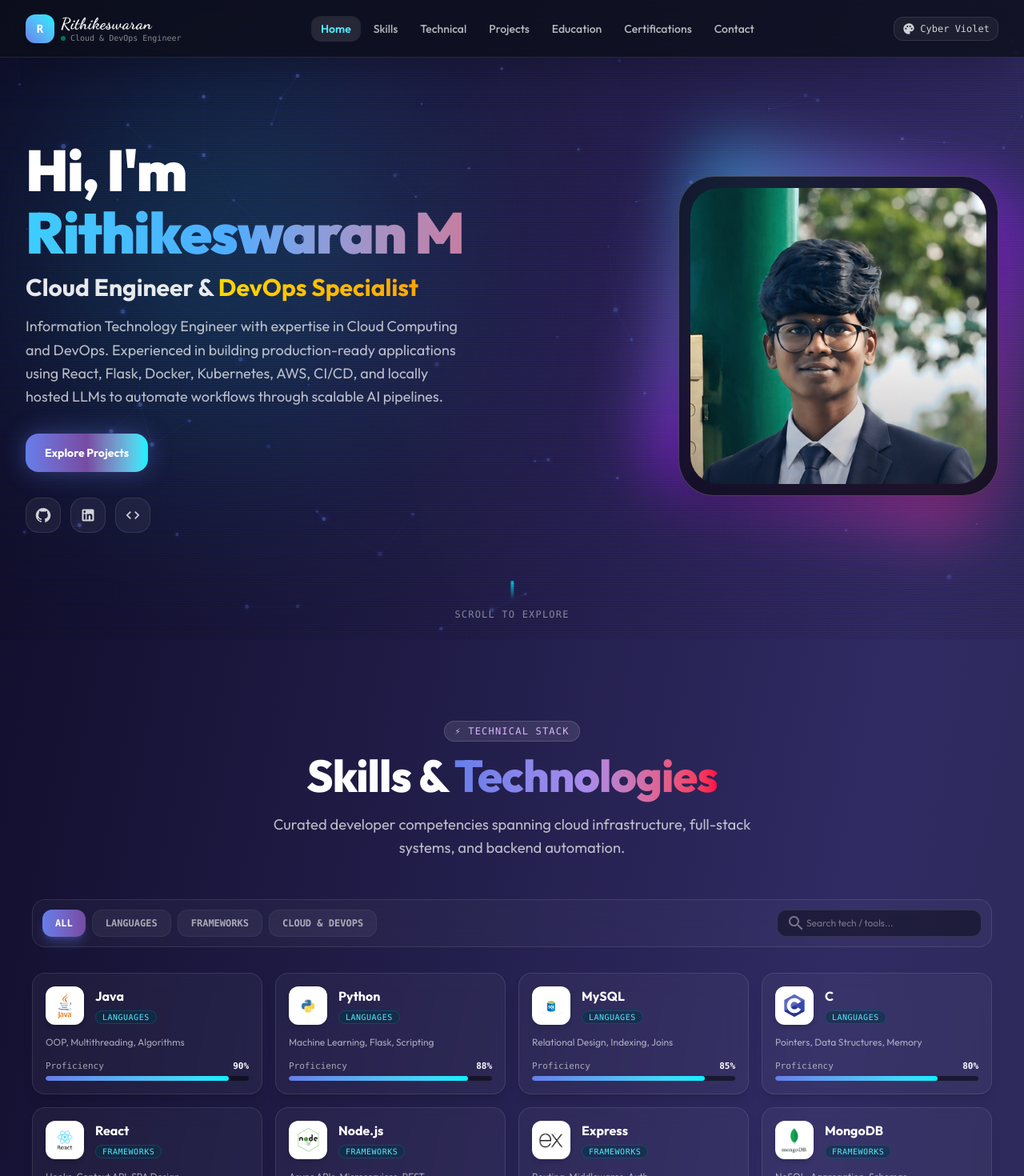
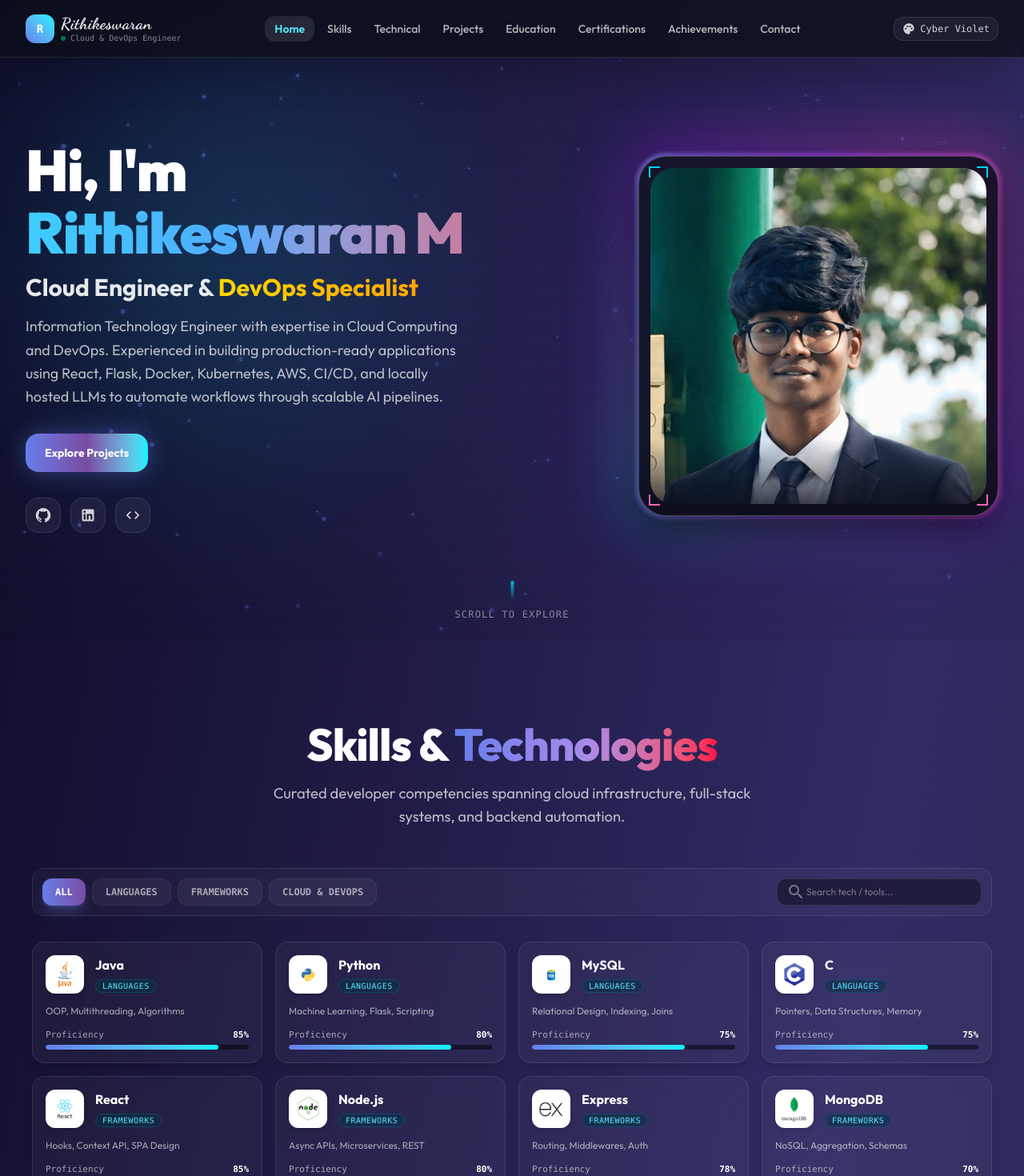
Before and after one commit to rithik0711/Portfolio, a React (Vite) app: page / in a window 1280 px wide. Shown: the top 1470 px of the page at 80% size. Built offline with nearby package versions, Linux system fonts and the light colour scheme.

Commit message:
Updated Portfolio Dashboard

```diff
--- /dev/null
+++ b/src/Achievements.jsx
@@ -0,0 +1,98 @@
+import React from 'react';
+import EmojiEventsIcon from '@mui/icons-material/EmojiEvents';
+import CodeIcon from '@mui/icons-material/Code';
+
+export const Achievements = () => {
+    const achievements = [
+        {
+            id: 1,
+            title: "TN Skills - Web Technologies",
+            subtitle: "Round 1 Qualified",
+            description: "Successfully qualified in Round 1 of the state-level Tamil Nadu Skills (TN Skills) competition under Web Technologies, showcasing strong frontend development and timed problem-solving capabilities.",
+            category: "STATE COMPETITION",
+            tech: ["HTML", "CSS", "JavaScript", "Responsive Design", "Web Standards"],
+            icon: <EmojiEventsIcon />,
+            color: "#ffd700"
+        },
+        {
+            id: 2,
+            title: "LeetCode Problem Solver",
+            subtitle: "330+ Problems Solved",
+            description: "Solved 330+ algorithmic coding problems on LeetCode with a strong emphasis on Data Structures, Algorithms, and code optimization.",
+            category: "PROBLEM SOLVING",
+            tech: ["Data Structures", "Algorithms"],
+            icon: <CodeIcon />,
+            color: "#ffa116"
+        }
+    ];
+
+    return (
+        <section className='py-[70px] pt-[100px] px-[15px] md:px-[20px] relative overflow-hidden' id='achievements'>
+            <div className='max-w-[1200px] mx-auto relative z-[1]'>
+
+                <header className='text-center mb-[50px]'>
+                    <h2 className='text-[2.2rem] md:text-[3rem] lg:text-[3.5rem] font-[800] mb-[15px] tracking-[-1px] leading-[1.1] text-white'>
+                        Key <span className='text-transparent bg-clip-text bg-gradient-to-r from-[#ffd700] via-[#ff9900] to-[#ff0844]'>Achievements</span>
+                    </h2>
+                    <p className='text-[1rem] md:text-[1.15rem] text-white/70 max-w-[650px] mx-auto leading-[1.6]'>
+                        Competitive programming accomplishments and state-level skill recognitions.
+                    </p>
+                </header>
+
+                <div className='grid grid-cols-1 md:grid-cols-2 gap-[20px] md:gap-[25px]'>
+                    {achievements.map((item) => (
+                        <div
+                            key={item.id}
+                            className='bg-white/[0.03] rounded-[20px] p-[22px] md:p-[26px] border border-white/10 backdrop-blur-xl hover:border-white/20 hover:bg-white/[0.06] transition-all duration-300 flex flex-col justify-between group shadow-lg'
+                        >
+                            <div>
+                                <div className='flex items-center justify-between gap-2 mb-3'>
+                                    <div
+                                        className='w-10 h-10 rounded-xl flex items-center justify-center text-white shadow-md'
+                                        style={{ backgroundColor: item.color }}
+                                    >
+                                        {item.icon}
+                                    </div>
+                                    <span
+                                        className='text-[10px] font-mono font-bold tracking-wider uppercase px-2.5 py-1 rounded-full border'
+                                        style={{
+                                            color: item.color,
+                                            backgroundColor: `${item.color}15`,
+                                            borderColor: `${item.color}30`
+                                        }}
+                                    >
+                                        {item.category}
+                                    </span>
+                                </div>
+
+                                <h3 className='text-[1.2rem] md:text-[1.35rem] font-[700] text-white mb-1 tracking-tight'>
+                                    {item.title}
+                                </h3>
+                                <p className='text-xs font-mono text-amber-300/90 mb-3'>
+                                    {item.subtitle}
+                                </p>
+                                <p className='text-[0.88rem] text-white/65 leading-[1.55] mb-4'>
+                                    {item.description}
+                                </p>
+                            </div>
+
+                            <div className='flex flex-wrap gap-[6px] pt-2'>
+                                {item.tech.map((t, idx) => (
+                                    <span
+                                        key={idx}
+                                        className='bg-black/40 text-white/75 border border-white/10 px-[10px] py-[3px] rounded-md text-[0.72rem] font-mono'
+                                    >
+                                        {t}
+                                    </span>
+                                ))}
+                            </div>
+                        </div>
+                    ))}
+                </div>
+
+            </div>
+        </section>
+    );
+};
+
+export default Achievements;
--- a/src/App.jsx
+++ b/src/App.jsx
@@ -10,6 +10,7 @@ import Technical from './Technical';
 import Projects from './Projects';
 import Education from './Education';
 import Certification from './Certification';
+import Achievements from './Achievements';
 import Contact from './Contact';
 
 import LinkedInIcon from '@mui/icons-material/LinkedIn';
@@ -65,7 +66,7 @@ function MainPortfolioContent() {
 
   // Intersection observer for active navigation section
   useEffect(() => {
-    const sections = ['home', 'skill', 'technical', 'projects', 'education', 'certification', 'contact'];
+    const sections = ['home', 'skill', 'technical', 'projects', 'education', 'certification', 'achievements', 'contact'];
     const observer = new IntersectionObserver(
       (entries) => {
         entries.forEach((entry) => {
@@ -139,6 +140,7 @@ function MainPortfolioContent() {
             { id: 'projects', label: 'Projects' },
             { id: 'education', label: 'Education' },
             { id: 'certification', label: 'Certifications' },
+            { id: 'achievements', label: 'Achievements' },
             { id: 'contact', label: 'Contact' }
           ].map((item) => (
             <a
@@ -218,6 +220,7 @@ function MainPortfolioContent() {
             { id: 'projects', label: 'Featured Projects' },
             { id: 'education', label: 'Academic Journey' },
             { id: 'certification', label: 'Certifications' },
+            { id: 'achievements', label: 'Achievements' },
             { id: 'contact', label: 'Contact Me' }
           ].map((item) => (
             <a
@@ -307,21 +310,34 @@ function MainPortfolioContent() {
             </div>
           </div>
 
-          {/* Right Column: Hero Visual Photo */}
-          <div className="relative w-[260px] xs:w-[280px] sm:w-[320px] md:w-[360px] lg:w-[400px] aspect-[4/5] sm:aspect-square mx-auto group shrink-0">
+          {/* Right Column: Hero Visual Photo (Cybernetic HUD Framing) */}
+          <div className="relative w-[290px] xs:w-[320px] sm:w-[360px] md:w-[410px] lg:w-[450px] aspect-[4/5] sm:aspect-square mx-auto group shrink-0 select-none">
 
-            {/* Pulsing Holographic Aura */}
-            <div className="absolute inset-[-10px] sm:inset-[-15px] bg-gradient-to-tr from-cyan-400 via-purple-600 to-pink-500 rounded-[2.5rem] sm:rounded-[3rem] blur-2xl opacity-60 group-hover:opacity-100 transition-opacity duration-700 animate-spin [animation-duration:25s]"></div>
+            {/* Glowing Ambient Halo */}
+            <div className="absolute inset-[-14px] bg-gradient-to-tr from-cyan-400 via-purple-600 to-pink-500 rounded-[2.8rem] blur-2xl opacity-40 group-hover:opacity-75 transition-opacity duration-700 pointer-events-none"></div>
 
-            {/* Image Box */}
-            <div className="relative w-full h-full bg-[#0c0e1a]/80 backdrop-blur-md rounded-[2.2rem] sm:rounded-[2.8rem] border border-white/20 p-2.5 sm:p-3.5 shadow-2xl overflow-hidden flex items-center justify-center transform transition-transform duration-500 group-hover:scale-[1.02]">
+            {/* Rotating Tech Outline Ring */}
+            <div className="absolute -inset-1 rounded-[2.4rem] bg-gradient-to-r from-cyan-500 via-purple-500 to-pink-500 opacity-60 group-hover:opacity-100 blur-[2px] transition duration-500 animate-gradient-x"></div>
+
+            {/* Image Main Container */}
+            <div className="relative w-full h-full bg-[#0c0e1a]/90 backdrop-blur-xl rounded-[2.2rem] border border-white/20 p-3.5 shadow-[0_20px_50px_rgba(0,0,0,0.6)] overflow-hidden flex items-center justify-center transition-all duration-500 group-hover:scale-[1.01] group-hover:border-cyan-400/50">
+
+              {/* Futuristic Corner Tech Accents */}
+              <div className="absolute top-3 left-3 w-3.5 h-3.5 border-t-2 border-l-2 border-cyan-400 z-20 pointer-events-none"></div>
+              <div className="absolute top-3 right-3 w-3.5 h-3.5 border-t-2 border-r-2 border-cyan-400 z-20 pointer-events-none"></div>
+              <div className="absolute bottom-3 left-3 w-3.5 h-3.5 border-b-2 border-l-2 border-pink-400 z-20 pointer-events-none"></div>
+              <div className="absolute bottom-3 right-3 w-3.5 h-3.5 border-b-2 border-r-2 border-pink-400 z-20 pointer-events-none"></div>
+
+              {/* User Photo */}
               <img
                 src="./images/my-photo.png"
                 onError={(e) => { e.currentTarget.src = "./images/my-pic.jpg"; }}
                 alt="Rithikeswaran M"
-                className="w-full h-full object-cover object-top rounded-[1.8rem] sm:rounded-[2.2rem] shadow-inner"
+                className="w-full h-full object-cover object-top rounded-[1.8rem] shadow-inner transition-transform duration-700 group-hover:scale-105"
               />
-              <div className="absolute inset-0 bg-gradient-to-t from-[#0c0e1a]/80 via-transparent to-transparent opacity-40 pointer-events-none"></div>
+
+              {/* Bottom Subtle Gradient Fade */}
+              <div className="absolute inset-x-0 bottom-0 h-24 bg-gradient-to-t from-[#0c0e1a]/90 to-transparent pointer-events-none z-10"></div>
             </div>
 
           </div>
@@ -342,6 +358,7 @@ function MainPortfolioContent() {
       <Projects />
       <Education />
       <Certification />
+      <Achievements />
       <Contact />
 
       {/* Footer */}
--- a/src/Education.jsx
+++ b/src/Education.jsx
@@ -49,9 +49,6 @@ export const Education = () => {
       <div className="max-w-[1200px] mx-auto relative z-10">
 
         <div className="text-center mb-[60px]">
-          <div className='inline-flex items-center gap-2 px-3 py-1 rounded-full bg-white/10 border border-white/15 text-xs uppercase font-mono tracking-widest text-amber-300 mb-3'>
-            🎓 Academic Milestone
-          </div>
           <h2 className="text-[2.2rem] md:text-[3rem] lg:text-[3.5rem] font-[800] mb-[15px] tracking-[-1px] leading-[1.1] text-white">
             Academic <span className="bg-gradient-to-tr from-[#FFD700] to-[#FFA500] bg-clip-text text-transparent">Journey</span>
           </h2>
--- a/src/Projects.jsx
+++ b/src/Projects.jsx
@@ -41,9 +41,7 @@ export const Projects = () => {
       <div className='max-w-[1200px] mx-auto relative z-[1]'>
 
         <header className='text-center mb-[60px]'>
-          <div className='inline-flex items-center gap-2 px-3 py-1 rounded-full bg-white/10 border border-white/15 text-xs uppercase font-mono tracking-widest text-cyan-300 mb-3'>
-            ⚡ Featured Applications
-          </div>
+
           <h2 className='text-[2.2rem] md:text-[3rem] lg:text-[3.5rem] font-[800] mb-[15px] tracking-[-1px] leading-[1.1] text-white'>
             Featured <span className='text-transparent bg-clip-text bg-gradient-to-r from-[#00f2fe] via-[#4facfe] to-[#764ba2]'>Projects</span>
           </h2>
--- a/src/Skills.jsx
+++ b/src/Skills.jsx
@@ -10,24 +10,24 @@ export const Skills = () => {
 
   const skillsData = [
     // Languages
-    { name: "Java", category: "LANGUAGES", icon: "./images/java.png", level: 90, desc: "OOP, Multithreading, Algorithms" },
-    { name: "Python", category: "LANGUAGES", icon: "./images/py.jpeg", level: 88, desc: "Machine Learning, Flask, Scripting" },
-    { name: "MySQL", category: "LANGUAGES", icon: "./images/sql.jpg", level: 85, desc: "Relational Design, Indexing, Joins" },
-    { name: "C", category: "LANGUAGES", icon: "./images/c-programming.png", level: 80, desc: "Pointers, Data Structures, Memory" },
+    { name: "Java", category: "LANGUAGES", icon: "./images/java.png", level: 85, desc: "OOP, Multithreading, Algorithms" },
+    { name: "Python", category: "LANGUAGES", icon: "./images/py.jpeg", level: 80, desc: "Machine Learning, Flask, Scripting" },
+    { name: "MySQL", category: "LANGUAGES", icon: "./images/sql.jpg", level: 75, desc: "Relational Design, Indexing, Joins" },
+    { name: "C", category: "LANGUAGES", icon: "./images/c-programming.png", level: 75, desc: "Pointers, Data Structures, Memory" },
 
     // Frameworks & Web
-    { name: "React", category: "FRAMEWORKS", icon: "./images/react.png", level: 92, desc: "Hooks, Context API, SPA Design" },
-    { name: "Node.js", category: "FRAMEWORKS", icon: "./images/node.png", level: 86, desc: "Async APIs, Microservices, REST" },
-    { name: "Express", category: "FRAMEWORKS", icon: "./images/express.jpg", level: 85, desc: "Routing, Middlewares, Auth" },
-    { name: "MongoDB", category: "FRAMEWORKS", icon: "./images/mongodb.png", level: 82, desc: "NoSQL, Aggregation, Schemas" },
-    { name: "Flask", category: "FRAMEWORKS", icon: "./images/flask.svg", level: 80, desc: "Python APIs, Ollama Integration" },
+    { name: "React", category: "FRAMEWORKS", icon: "./images/react.png", level: 85, desc: "Hooks, Context API, SPA Design" },
+    { name: "Node.js", category: "FRAMEWORKS", icon: "./images/node.png", level: 80, desc: "Async APIs, Microservices, REST" },
+    { name: "Express", category: "FRAMEWORKS", icon: "./images/express.jpg", level: 78, desc: "Routing, Middlewares, Auth" },
+    { name: "MongoDB", category: "FRAMEWORKS", icon: "./images/mongodb.png", level: 70, desc: "NoSQL, Aggregation, Schemas" },
+    { name: "Flask", category: "FRAMEWORKS", icon: "./images/flask.svg", level: 65, desc: "Python APIs, Ollama Integration" },
 
     // Cloud & DevOps
-    { name: "AWS", category: "CLOUD & DEVOPS", icon: "./images/aws.jpg", level: 88, desc: "EC2, S3, RDS, VPC, ALB, IAM" },
-    { name: "Docker", category: "CLOUD & DEVOPS", icon: "./images/docker.png", level: 85, desc: "Multi-stage builds, Compose" },
-    { name: "Jenkins", category: "CLOUD & DEVOPS", icon: "./images/jenkins.jpg", level: 82, desc: "CI/CD Pipelines, EC2 Automated Build" },
-    { name: "GitHub Actions", category: "CLOUD & DEVOPS", icon: "./images/githubactions.png", level: 84, desc: "Workflow CI automation, CD" },
-    { name: "Git", category: "CLOUD & DEVOPS", icon: "./images/git.png", level: 90, desc: "Branching, PRs, GitFlow" }
+    { name: "AWS", category: "CLOUD & DEVOPS", icon: "./images/aws.jpg", level: 80, desc: "EC2, S3, RDS, VPC, ALB, IAM" },
+    { name: "Docker", category: "CLOUD & DEVOPS", icon: "./images/docker.png", level: 70, desc: "Multi-stage builds, Compose" },
+    { name: "Jenkins", category: "CLOUD & DEVOPS", icon: "./images/jenkins.jpg", level: 70, desc: "CI/CD Pipelines, EC2 Automated Build" },
+    { name: "GitHub Actions", category: "CLOUD & DEVOPS", icon: "./images/githubactions.png", level: 60, desc: "Workflow CI automation, CD" },
+    { name: "Git", category: "CLOUD & DEVOPS", icon: "./images/git.png", level: 85, desc: "Branching, PRs, GitFlow" }
   ];
 
   const categories = ['ALL', 'LANGUAGES', 'FRAMEWORKS', 'CLOUD & DEVOPS'];
@@ -35,7 +35,7 @@ export const Skills = () => {
   const filteredSkills = skillsData.filter((skill) => {
     const matchesCategory = activeCategory === 'ALL' || skill.category === activeCategory;
     const matchesSearch = skill.name.toLowerCase().includes(searchTerm.toLowerCase()) ||
-                          skill.desc.toLowerCase().includes(searchTerm.toLowerCase());
+      skill.desc.toLowerCase().includes(searchTerm.toLowerCase());
     return matchesCategory && matchesSearch;
   });
 
@@ -50,9 +50,6 @@ export const Skills = () => {
       <div className='max-w-[1200px] mx-auto relative z-[1]'>
 
         <header className='text-center mb-[50px]'>
-          <div className='inline-flex items-center gap-2 px-3 py-1 rounded-full bg-white/10 border border-white/15 text-xs uppercase font-mono tracking-widest text-purple-300 mb-3'>
-            ⚡ Technical Stack
-          </div>
           <h2 className='text-[2.2rem] md:text-[3rem] lg:text-[3.5rem] font-[800] mb-[15px] tracking-[-1px] leading-[1.1] text-white'>
             Skills & <span className='text-transparent bg-clip-text bg-gradient-to-r from-[#667eea] via-[#a88beb] to-[#ff0844]'>Technologies</span>
           </h2>
@@ -70,11 +67,10 @@ export const Skills = () => {
               <button
                 key={cat}
                 onClick={() => handleCategoryChange(cat)}
-                className={`px-4 py-2 rounded-xl text-xs font-mono font-bold transition-all ${
-                  activeCategory === cat
-                    ? 'bg-gradient-to-r from-[#667eea] to-[#764ba2] text-white shadow-lg shadow-[#667eea]/30'
-                    : 'bg-white/5 text-white/60 hover:text-white hover:bg-white/10 border border-white/5'
-                }`}
+                className={`px-4 py-2 rounded-xl text-xs font-mono font-bold transition-all ${activeCategory === cat
+                  ? 'bg-gradient-to-r from-[#667eea] to-[#764ba2] text-white shadow-lg shadow-[#667eea]/30'
+                  : 'bg-white/5 text-white/60 hover:text-white hover:bg-white/10 border border-white/5'
+                  }`}
               >
                 {cat}
               </button>
--- a/src/Technical.jsx
+++ b/src/Technical.jsx
@@ -49,9 +49,6 @@ export const Technical = () => {
       <div className='max-w-[1200px] mx-auto relative z-[1]'>
 
         <header className='text-center mb-[50px]'>
-          <div className='inline-flex items-center gap-2 px-3 py-1 rounded-full bg-white/10 border border-white/15 text-xs uppercase font-mono tracking-widest text-emerald-300 mb-3'>
-            ☁️ Cloud & DevOps
-          </div>
           <h2 className='text-[2.2rem] md:text-[3rem] lg:text-[3.5rem] font-[800] mb-[15px] tracking-[-1px] leading-[1.1] text-white'>
             Technical <span className='text-transparent bg-clip-text bg-gradient-to-r from-[#45d19b] via-[#00f2fe] to-[#4facfe]'>Architecture</span>
           </h2>
```
Also changed, not shown: src/Certification.jsx (+9 -11 lines).
